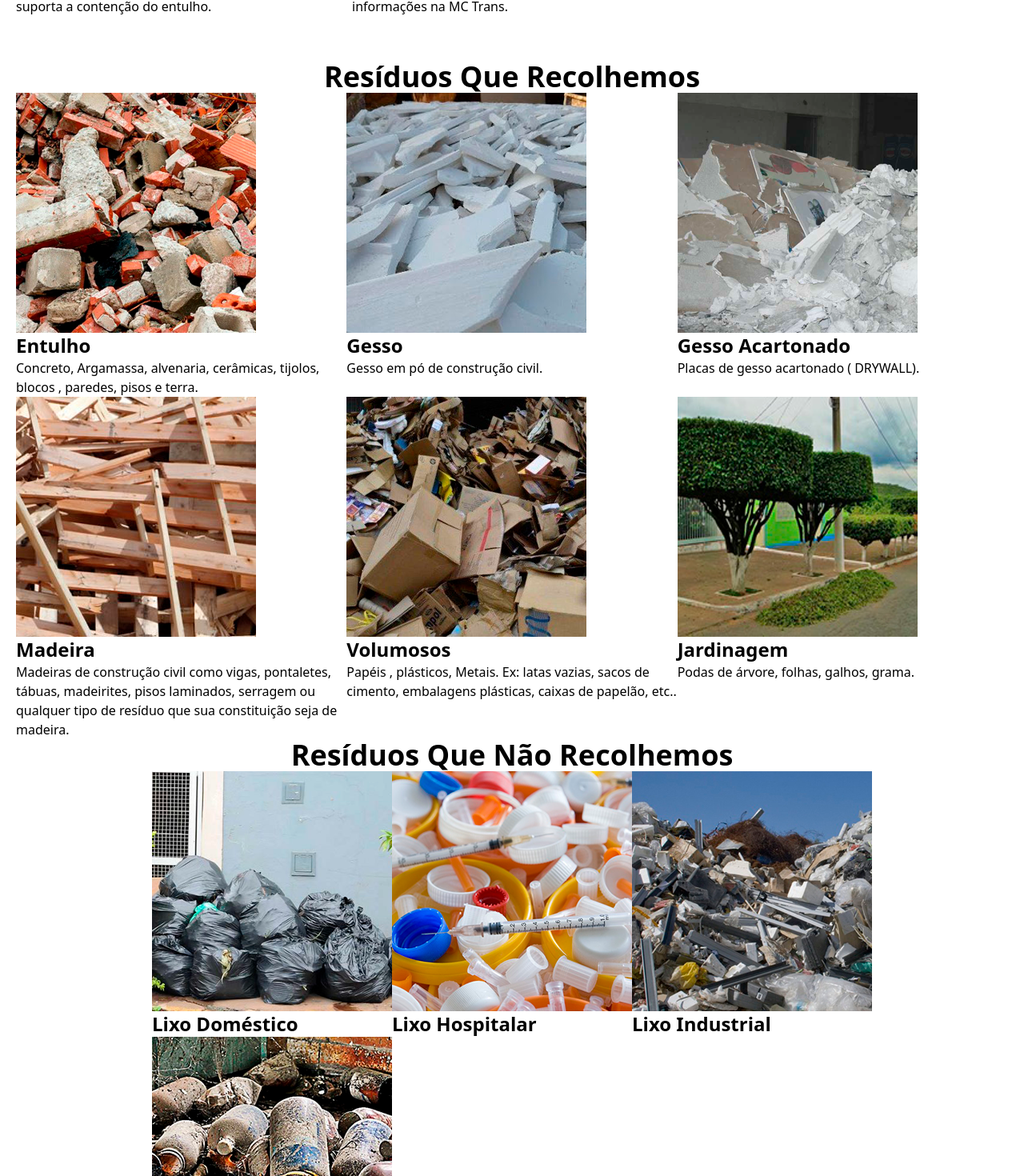
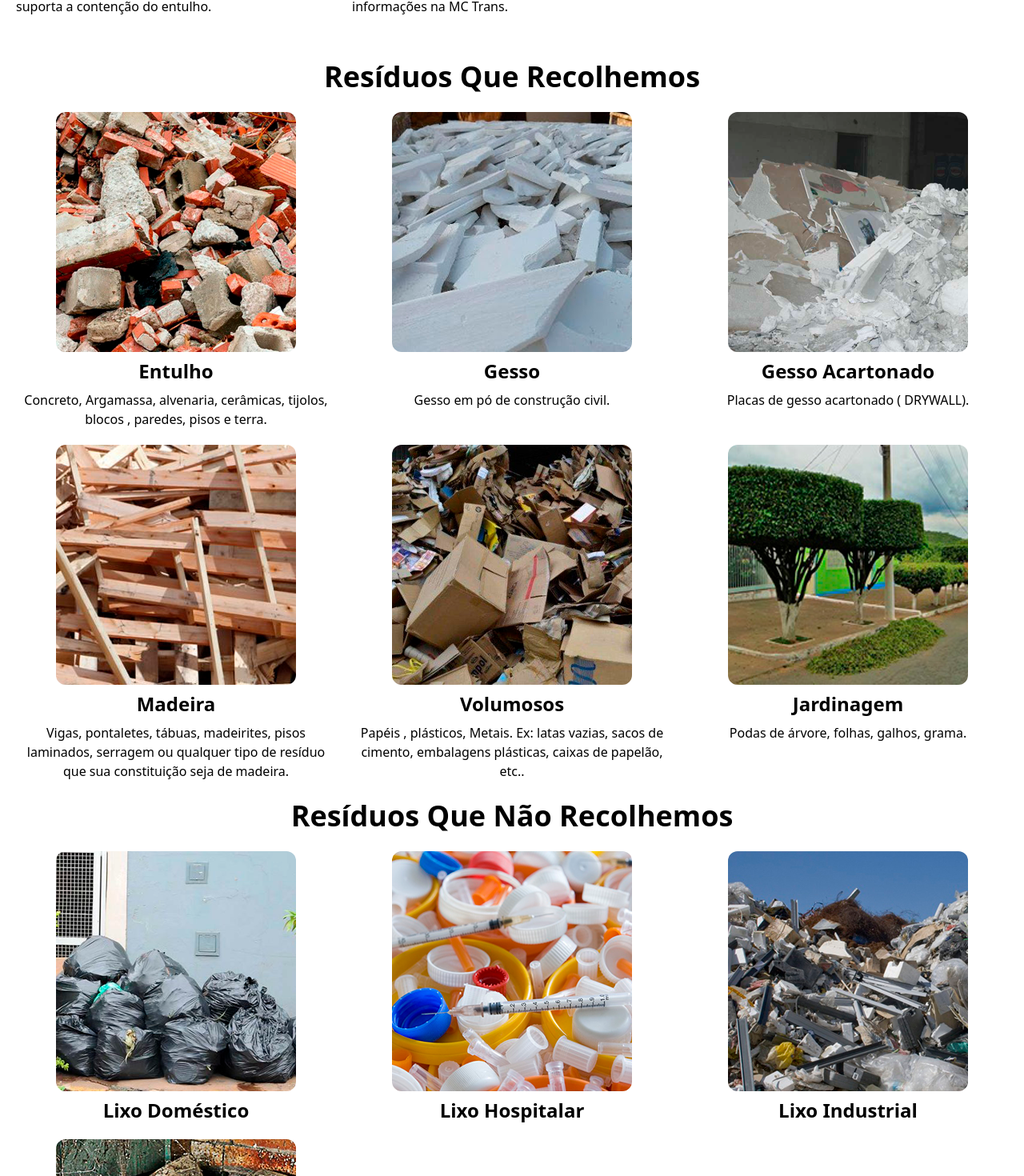
Before and after one commit to Durvaldo/Locamar, a Next.js app: page /cacamba in a window 1280 px wide. Shown: the part 1434-2904 px from the top of the page at 80% size. Built offline with nearby package versions, Linux system fonts and the light colour scheme.

Commit message:
Update CacambaMainPage.js

```diff
--- a/src/components/main_pages/CacambaMainPage.js
+++ b/src/components/main_pages/CacambaMainPage.js
@@ -95,55 +95,55 @@ const CacambaMainPage = ({className}) => {
             </section>
             <section className="container">
                 <article className="flex flex-col items-center">
-                    <h1>Resíduos Que Recolhemos</h1>
-                    <div className="grid grid-cols-3">
-                        <div>
-                            <img src="/images/cacamba/entulho.png" alt="" />
+                    <h1 className="text-center">Resíduos Que Recolhemos</h1>
+                    <div className="my-6 grid grid-cols-3 gap-5 min-w-full text-center">
+                        <div className="flex flex-col gap-2 items-center">
+                            <img className="rounded-full md:rounded-xl" src="/images/cacamba/entulho.png" alt="" />
                             <h2>Entulho</h2>
-                            <p>Concreto, Argamassa, alvenaria, cerâmicas, tijolos, blocos , paredes, pisos e terra.</p>
+                            <p className="hidden md:block">Concreto, Argamassa, alvenaria, cerâmicas, tijolos, blocos , paredes, pisos e terra.</p>
                         </div>
-                        <div>
-                            <img src="/images/cacamba/gesso.png" alt="" />
+                        <div className="flex flex-col gap-2 items-center">
+                            <img className="rounded-full md:rounded-xl" src="/images/cacamba/gesso.png" alt="" />
                             <h2>Gesso</h2>
-                            <p>Gesso em pó de construção civil.</p>
+                            <p className="hidden md:block">Gesso em pó de construção civil.</p>
                         </div>
-                        <div>
-                            <img src="/images/cacamba/drywall.png" alt="" />
+                        <div className="flex flex-col gap-2 items-center">
+                            <img className="rounded-full md:rounded-xl" src="/images/cacamba/drywall.png" alt="" />
                             <h2>Gesso Acartonado</h2>
-                            <p>Placas de gesso acartonado ( DRYWALL).</p>
+                            <p className="hidden md:block">Placas de gesso acartonado ( DRYWALL).</p>
                         </div>
-                        <div>
-                            <img src="/images/cacamba/madeira.png" alt="" />
+                        <div className="flex flex-col gap-2 items-center">
+                            <img className="rounded-full md:rounded-xl" src="/images/cacamba/madeira.png" alt="" />
                             <h2>Madeira</h2>
-                            <p>Madeiras de construção civil como vigas, pontaletes, tábuas, madeirites, pisos laminados, serragem ou qualquer tipo de resíduo que sua constituição seja de madeira.</p>
+                            <p className="hidden md:block">Vigas, pontaletes, tábuas, madeirites, pisos laminados, serragem ou qualquer tipo de resíduo que sua constituição seja de madeira.</p>
                         </div>
-                        <div>
-                            <img src="/images/cacamba/volumosos.png" alt="" />
+                        <div className="flex flex-col gap-2 items-center">
+                            <img className="rounded-full md:rounded-xl" src="/images/cacamba/volumosos.png" alt="" />
                             <h2>Volumosos</h2>
-                            <p>Papéis , plásticos, Metais. Ex: latas vazias, sacos de cimento, embalagens plásticas, caixas de papelão, etc..</p>
+                            <p className="hidden md:block">Papéis , plásticos, Metais. Ex: latas vazias, sacos de cimento, embalagens plásticas, caixas de papelão, etc..</p>
                         </div>
-                        <div>
-                            <img src="/images/cacamba/jardinagem.png" alt="" />
+                        <div className="flex flex-col gap-2 items-center">
+                            <img className="rounded-full md:rounded-xl" src="/images/cacamba/jardinagem.png" alt="" />
                             <h2>Jardinagem</h2>
-                            <p>Podas de árvore, folhas, galhos, grama.</p>
+                            <p className="hidden md:block">Podas de árvore, folhas, galhos, grama.</p>
                         </div>
                     </div>
-                    <h1>Resíduos Que Não Recolhemos</h1>
-                    <div className="grid grid-cols-3">
-                        <div>
-                            <img src="/images/cacamba/lixo-domestico.png" alt="" />
+                    <h1 className="text-center">Resíduos Que Não Recolhemos</h1>
+                    <div className="my-6 grid grid-cols-3 gap-5 min-w-full text-center">
+                        <div className="flex flex-col gap-2 items-center">
+                            <img className="rounded-full md:rounded-xl" src="/images/cacamba/lixo-domestico.png" alt="" />
                             <h2>Lixo Doméstico</h2>
                         </div>
-                        <div>
-                            <img src="/images/cacamba/lixo-hospitalar.png" alt="" />
+                        <div className="flex flex-col gap-2 items-center">
+                            <img className="rounded-full md:rounded-xl" src="/images/cacamba/lixo-hospitalar.png" alt="" />
                             <h2>Lixo Hospitalar</h2>
                         </div>
-                        <div>
-                            <img src="/images/cacamba/lixo-industrial.png" alt="" />
+                        <div className="flex flex-col gap-2 items-center">
+                            <img className="rounded-full md:rounded-xl" src="/images/cacamba/lixo-industrial.png" alt="" />
                             <h2>Lixo Industrial</h2>
                         </div>
-                        <div>
-                            <img src="/images/cacamba/produtos-quimicos.png" alt="" />
+                        <div className="flex flex-col gap-2 items-center">
+                            <img className="rounded-full md:rounded-xl" src="/images/cacamba/produtos-quimicos.png" alt="" />
                             <h2>Produtos Químicos</h2>
                         </div>
                     </div>
```
